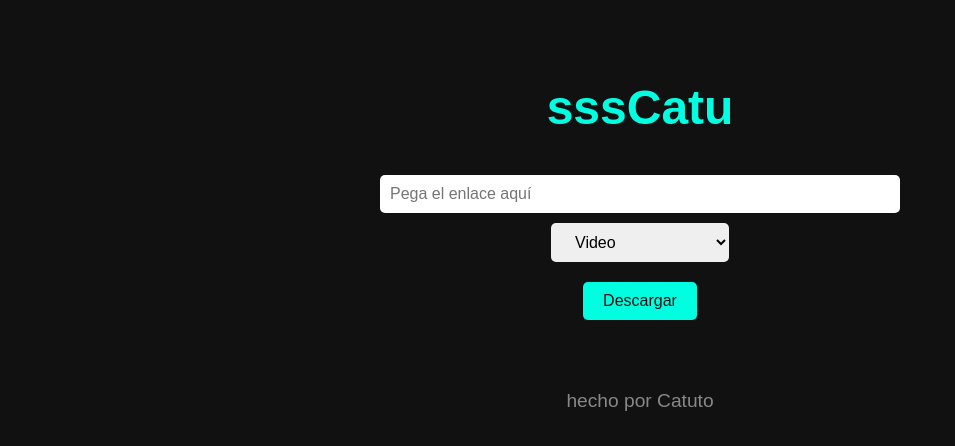
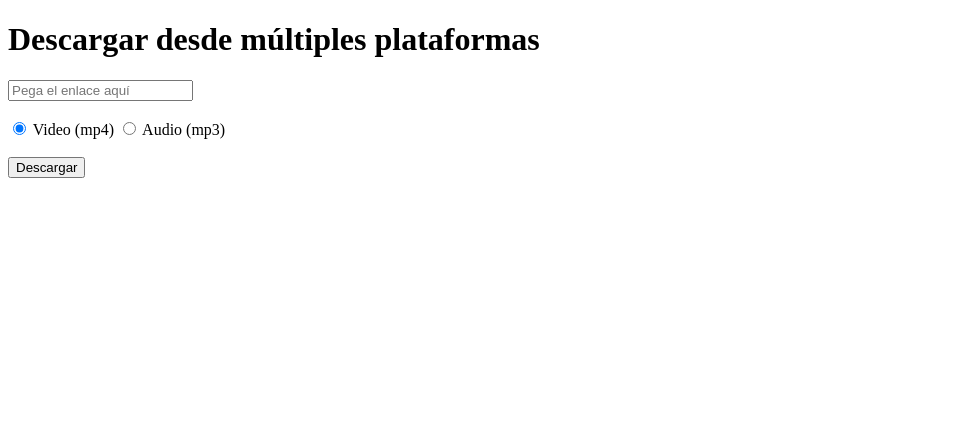
Before and after one commit to iCatuto/sssCatu, a plain HTML site: page templates/index.html in a window 1280 px wide. Shown: the whole page, without its empty margins (0-955 px from the left). Drawn offline with Linux system fonts and the light colour scheme.

Commit message:
Update index.html

```diff
--- a/templates/index.html
+++ b/templates/index.html
@@ -1,62 +1,42 @@
 <!DOCTYPE html>
 <html lang="es">
 <head>
-    <meta charset="UTF-8">
-    <title>sssCatu</title>
-    <style>
-        body {
-            font-family: Arial, sans-serif;
-            background: #111;
-            color: #fff;
-            text-align: center;
-            padding: 40px;
-        }
-        h1 {
-            font-size: 3em;
-            color: #00ffe1;
-        }
-        form {
-            margin-top: 40px;
-        }
-        input[type="text"] {
-            padding: 10px;
-            width: 80%;
-            max-width: 500px;
-            border-radius: 5px;
-            border: none;
-            font-size: 1em;
-        }
-        select, button {
-            padding: 10px 20px;
-            margin: 10px;
-            border: none;
-            border-radius: 5px;
-            font-size: 1em;
-        }
-        button {
-            background: #00ffe1;
-            color: #111;
-            cursor: pointer;
-        }
-        footer {
-            margin-top: 60px;
-            font-size: 1.2em;
-            color: #888;
-        }
-    </style>
+  <meta charset="UTF-8">
+  <title>Descargador Universal</title>
 </head>
 <body>
-    <h1>sssCatu</h1>
-    <form method="POST" action="/descarga">
-        <input type="text" name="url" placeholder="Pega el enlace aquí" required><br>
-        <select name="tipo">
-            <option value="video">Video</option>
-            <option value="musica">Spotify (SpotDL)</option>
-        </select><br>
-        <button type="submit">Descargar</button>
-    </form>
-    <footer>
-        hecho por Catuto
-    </footer>
+  <h1>Descargar desde múltiples plataformas</h1>
+  <form id="formulario" method="POST">
+    <input type="text" name="url" placeholder="Pega el enlace aquí" required><br><br>
+    <label>
+      <input type="radio" name="formato" value="video" checked> Video (mp4)
+    </label>
+    <label>
+      <input type="radio" name="formato" value="audio"> Audio (mp3)
+    </label><br><br>
+    <button type="submit">Descargar</button>
+  </form>
+
+  <script>
+    document.getElementById("formulario").addEventListener("submit", async function (e) {
+      e.preventDefault();
+      const form = new FormData(this);
+      const response = await fetch('/descarga', {
+        method: 'POST',
+        body: form
+      });
+
+      if (response.ok) {
+        const blob = await response.blob();
+        const link = document.createElement('a');
+        link.href = URL.createObjectURL(blob);
+        link.download = "archivo";
+        link.click();
+      } else {
+        const error = await response.json();
+        alert("Error: " + error.error);
+      }
+    });
+  </script>
 </body>
 </html>
```
